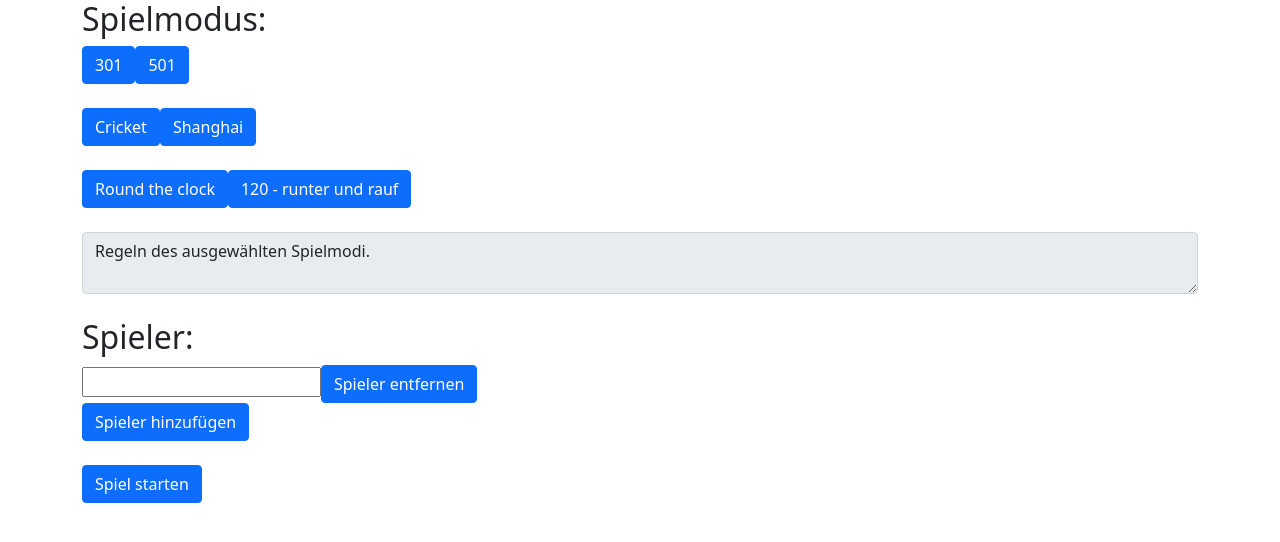
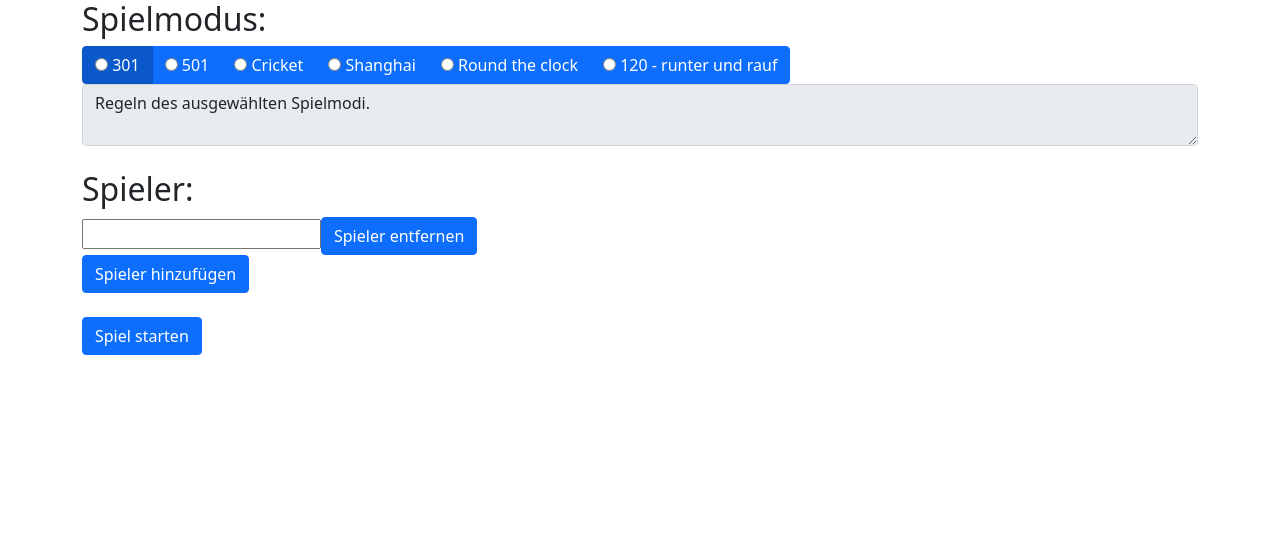
Before and after one commit to mohjohfox/GitGood-frontend, an Angular app: page /game-setup in a window 1280 px wide. Shown: the top 542 px of the page. Built offline with nearby package versions, Linux system fonts and the light colour scheme.

Commit message:
GG-2: make gamemode buttons independent from other buttons

```diff
--- a/src/app/app.module.ts
+++ b/src/app/app.module.ts
@@ -6,7 +6,7 @@ import { AppComponent } from './app.component';
 import { FormsModule } from '@angular/forms';
 import { HttpClientModule } from '@angular/common/http';
 import { ButtonComponent } from './components/atoms/button/button.component';
-import { ItemViewComponent } from './components/pages/item-view/item-view.component';
+import { ItemViewComponent } from './components/atoms/button/item-view/item-view.component';
 import { ItemEditComponent } from './components/pages/item-edit/item-edit.component';
 import { ListViewComponent } from './components/pages/list-view/list-view.component';
 import {GameSetupComponent} from './components/pages/game-setup/game-setup.component';
--- a/src/app/components/organisms/game-mode/game-mode.component.html
+++ b/src/app/components/organisms/game-mode/game-mode.component.html
@@ -1,11 +1,23 @@
 <h2 class="Modi">Spielmodus:</h2>
-<app-button label="301" (clicked)="showRules('THREEHUNDREDONE')"></app-button>
-<app-button label="501" (clicked)="showRules('FIVEHUNDREDONE')"></app-button>
-<br><br>
-<app-button label="Cricket" (clicked)="showRules('Cricket')"></app-button>
-<app-button label="Shanghai" (clicked)="showRules('SHANGHAI')"></app-button>
-<br><br>
-<app-button label="Round the clock" (clicked)="showRules('ROUNDTHECLOCK')"></app-button>
-<app-button  label="120 - runter und rauf" (clicked)="showRules('ONEHUNDREDTWENTYDOWNANDUPWARDS')"></app-button>
-<br><br>
-<app-text-field text="Regeln des ausgewählten Spielmodi."></app-text-field>
+
+  <div class="btn-group" data-toggle="buttons">
+    <label class="btn btn-primary active">
+      <input type="radio" (click)="showRules('THREEHUNDREDONE')" name="options" id="option1"> 301
+    </label>
+    <label class="btn btn-primary">
+      <input type="radio" (click)="showRules('FIVEHUNDREDONE')" name="options" id="option2"> 501
+    </label>
+    <label class="btn btn-primary">
+      <input type="radio" (click)="showRules('CRICKET')" name="options" id="option3"> Cricket
+    </label>
+    <label class="btn btn-primary">
+      <input type="radio" (click)="showRules('SHANGHAI')" name="options" id="option4"> Shanghai
+    </label>
+    <label class="btn btn-primary">
+      <input type="radio" (click)="showRules('ROUNDTHECLOCK')" name="options" id="option5"> Round the clock
+    </label>
+    <label class="btn btn-primary">
+      <input type="radio"  (click)="showRules('ONEHUNDREDTWENTYDOWNANDUPWARDS')" name="options" id="option6"l> 120 - runter und rauf
+    </label>
+  </div>
+  <app-text-field text="Regeln des ausgewählten Spielmodi."></app-text-field>
```
Also changed, not shown: src/app/components/atoms/button/item-view/item-view.component.html (renamed from src/app/components/pages/item-view/item-view.component.html), src/app/components/atoms/button/item-view/item-view.component.ts (renamed from src/app/components/pages/item-view/item-view.component.ts), 1 other file (tests, documents, lock files or other folders).
